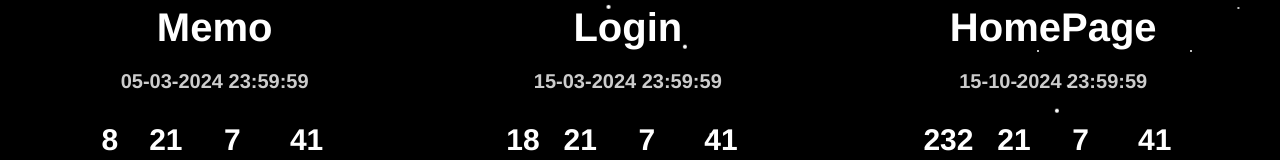
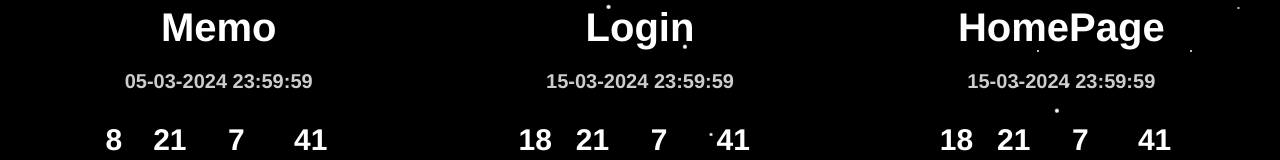
Before and after one commit to Vuhuynh4/countdown, a plain HTML site: page index.html in a window 1280 px wide. Shown: the part 326-486 px from the top of the page. Drawn offline with Linux system fonts and the light colour scheme.

Commit message:
Update index.html

```diff
--- a/index.html
+++ b/index.html
@@ -358,10 +358,10 @@
         const endDate = new Date("2024-03-31T23:59:59").getTime();
         const memoSignoff = new Date('2024-03-05T23:59:59');
         const loginSignoff = new Date('2024-03-15T23:59:59');
-        const homePageSignoff = new Date('2024-10-15T23:59:59');
+        const homePageSignoff = new Date('2024-03-15T23:59:59');
         const performanceSignoff = new Date('2024-03-10T23:59:59');
         const quickAccessSignoff = new Date('2024-03-15T23:59:59');
-        const portfolioSignoff = new Date('2024-10-15T23:59:59');
+        const portfolioSignoff = new Date('2024-03-15T23:59:59');
         const uiuxSignoff = new Date('2024-10-20T23:59:59');
 
         // Update the countdown every second
```
